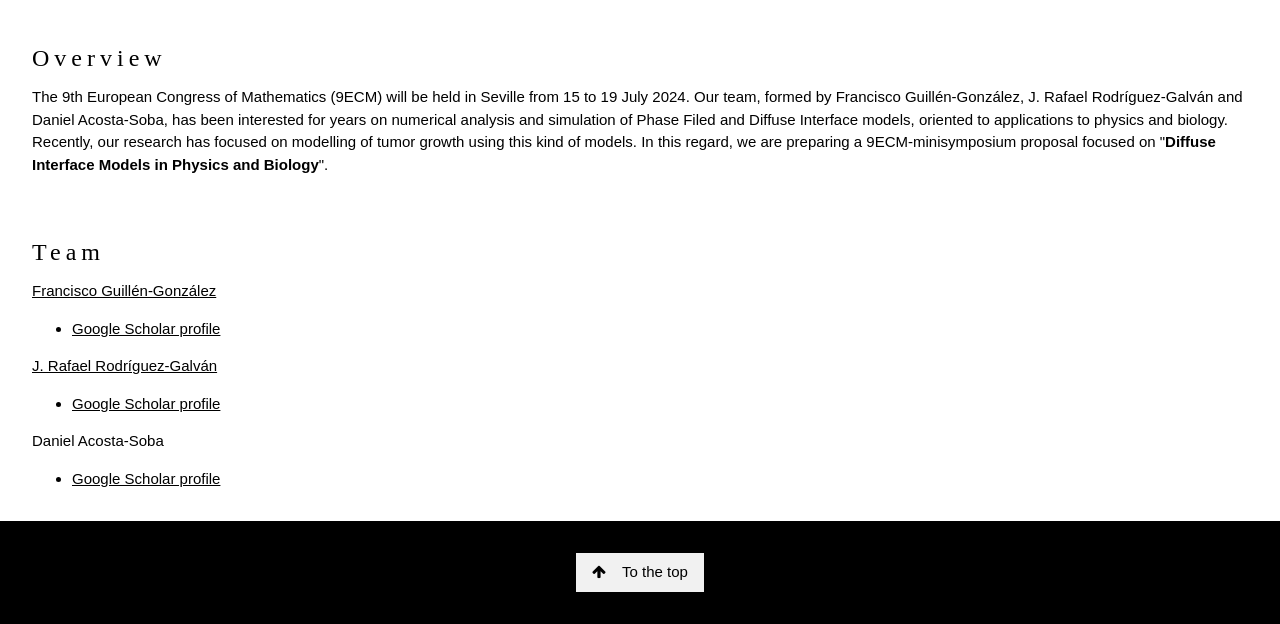
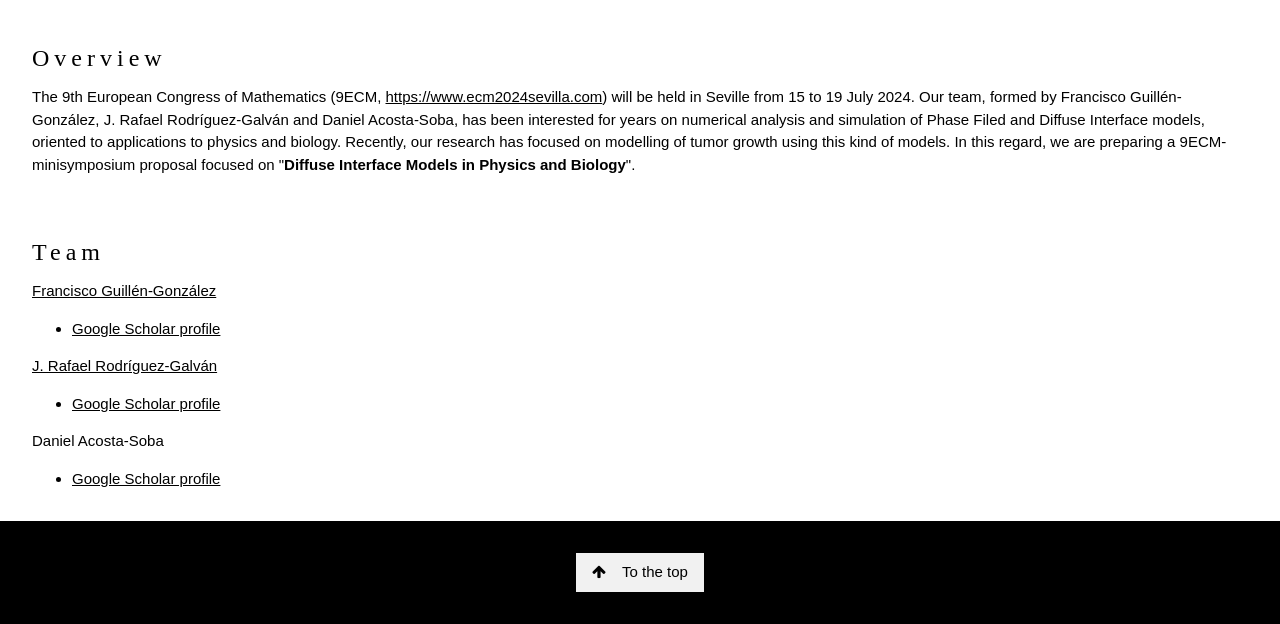
Before and after one commit to rrgalvan/DiffuseInterface2024, a plain HTML site: page index.html in a window 1280 px wide. Shown: the part 962-1586 px from the top of the page. Drawn offline with nearby package versions, Linux system fonts and the light colour scheme.

Commit message:
Link to 9ECM

```diff
--- a/index.html
+++ b/index.html
@@ -62,7 +62,7 @@ h5, h6 {
 <!-- Overview -->
 <div class="w3-container" style="padding:32px 32px" id="overview">
   <h3>Overview</h3>
-  The 9th European Congress of Mathematics (9ECM) will be held in Seville from 15 to 19 July 2024. Our team, formed by Francisco Guillén-González, J. Rafael Rodríguez-Galván and Daniel Acosta-Soba, has been interested for years on numerical analysis and simulation of Phase Filed and Diffuse Interface models, oriented to applications to physics and biology. Recently, our research has focused on modelling of tumor growth using this kind of  models. In this regard, we are preparing a 9ECM-minisymposium proposal focused on "<b>Diffuse Interface Models in Physics and Biology</b>".
+  The 9th European Congress of Mathematics (9ECM, <a href="https://www.ecm2024sevilla.com">https://www.ecm2024sevilla.com</a>) will be held in Seville from 15 to 19 July 2024. Our team, formed by Francisco Guillén-González, J. Rafael Rodríguez-Galván and Daniel Acosta-Soba, has been interested for years on numerical analysis and simulation of Phase Filed and Diffuse Interface models, oriented to applications to physics and biology. Recently, our research has focused on modelling of tumor growth using this kind of  models. In this regard, we are preparing a 9ECM-minisymposium proposal focused on "<b>Diffuse Interface Models in Physics and Biology</b>".
 </div>
 
 <!-- Team -->
```
